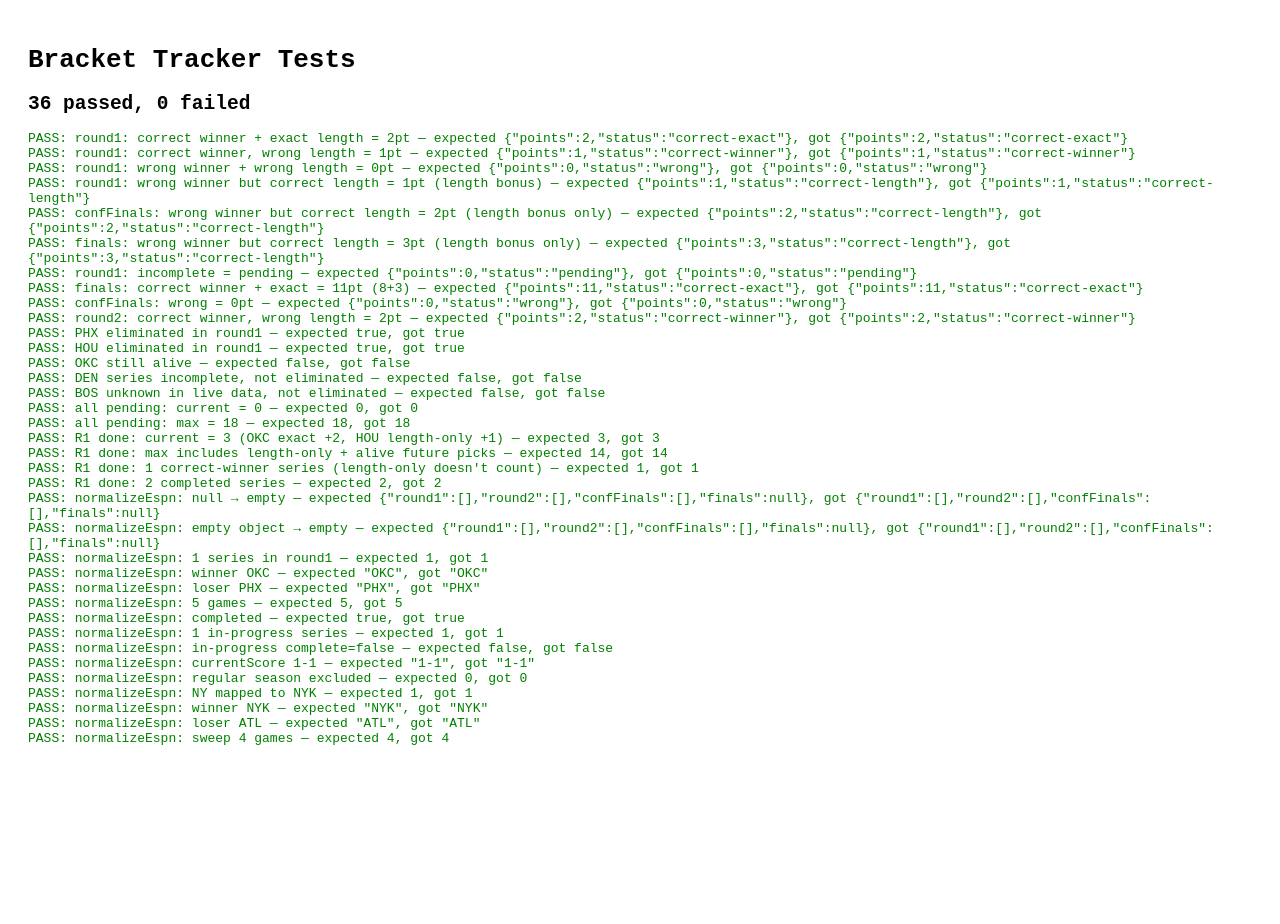
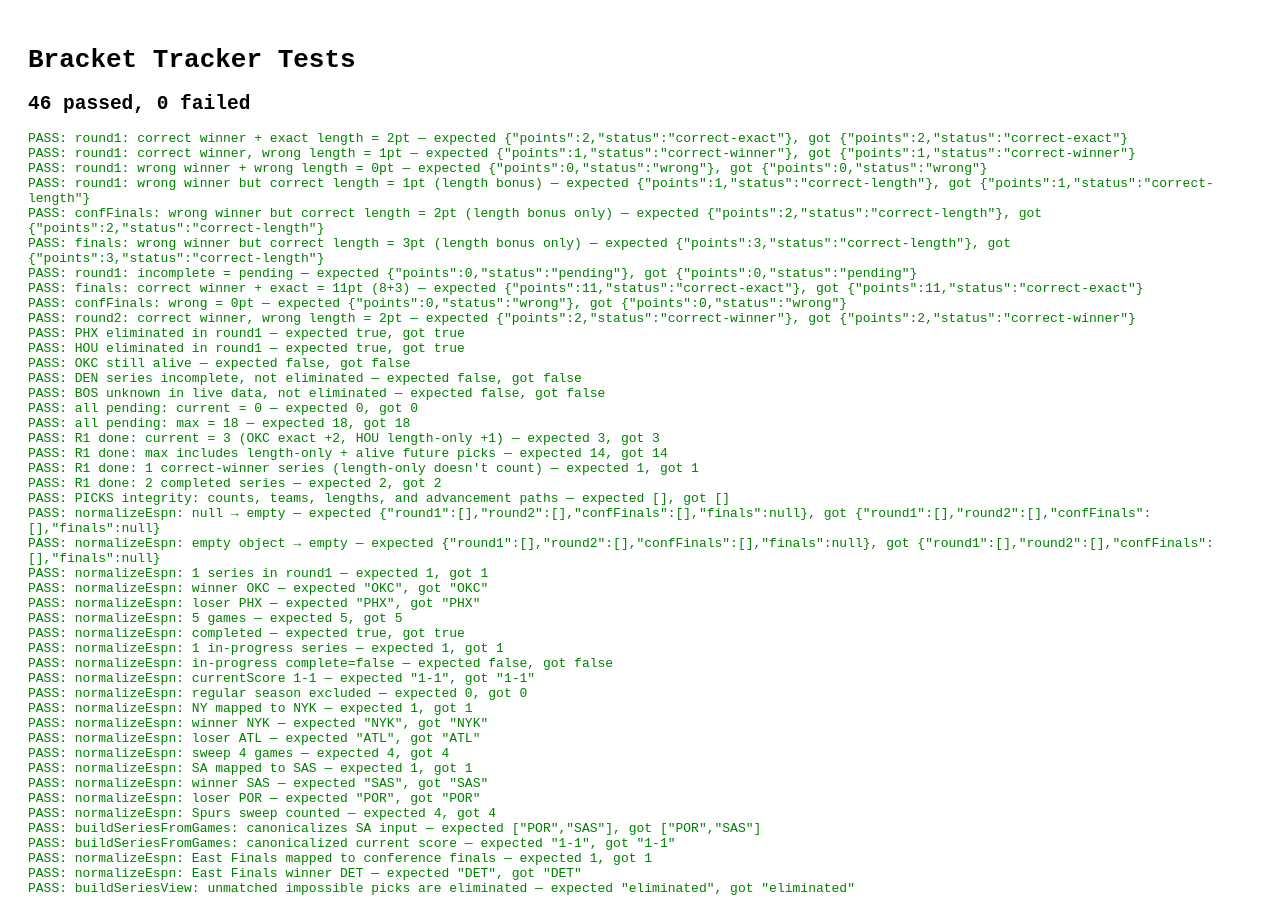
Before and after one commit to KirillShmilovich/nba_playoffs_bracket, a plain HTML site: page tests/test.html in a window 1280 px wide. Before the commit the page ends 800 px from the top, so only its background shows below. Drawn offline with Linux system fonts and the light colour scheme.

Commit message:
Fix ESPN Spurs normalization

```diff
--- a/espn.js
+++ b/espn.js
@@ -6,7 +6,7 @@ const VALID_TEAMS = new Set([
 ]);
 
 // ESPN sometimes abbreviates teams differently than we do. Map to our canonical form.
-const ABBR_FIX = { "NY": "NYK", "NYK": "NYK" };
+const ABBR_FIX = { "NY": "NYK", "SA": "SAS" };
 
 const PLAYOFFS_START = "20260418";
 const PLAYOFFS_END   = "20260701";
@@ -21,7 +21,7 @@ function detectRound(headline) {
   if (!headline) return null;
   const h = headline.toLowerCase();
   if (h.includes("nba finals") || h === "finals" || h.startsWith("finals -")) return "finals";
-  if (h.includes("conf. finals") || h.includes("conference finals") || h.includes("conf finals")) return "confFinals";
+  if (h.includes("conf. finals") || h.includes("conference finals") || h.includes("conf finals") || /\b(east|west) finals\b/.test(h)) return "confFinals";
   if (h.includes("conf. semifinals") || h.includes("conference semifinals") || h.includes("conf semifinals") || h.includes("2nd round") || h.includes("semifinals")) return "round2";
   if (h.includes("1st round") || h.includes("first round")) return "round1";
   return null;
@@ -42,17 +42,22 @@ export function buildSeriesFromGames(games) {
 
   for (const g of games) {
     if (!g.round || !bucketByRound[g.round]) continue;
-    if (!VALID_TEAMS.has(g.teamA) || !VALID_TEAMS.has(g.teamB)) continue;
-    const key = pairKey(g.teamA, g.teamB);
+    const teamA = canonicalAbbr(g.teamA);
+    const teamB = canonicalAbbr(g.teamB);
+    const winnerAbbr = canonicalAbbr(g.winnerAbbr);
+    if (!VALID_TEAMS.has(teamA) || !VALID_TEAMS.has(teamB)) continue;
+    const key = pairKey(teamA, teamB);
     const bucket = bucketByRound[g.round];
     let s = bucket.get(key);
     if (!s) {
-      s = { matchup: [g.teamA, g.teamB].sort(), wins: {} };
-      s.wins[g.teamA] = 0;
-      s.wins[g.teamB] = 0;
+      s = { matchup: [teamA, teamB].sort(), wins: {} };
+      s.wins[teamA] = 0;
+      s.wins[teamB] = 0;
       bucket.set(key, s);
     }
-    if (g.winnerAbbr) s.wins[g.winnerAbbr] = (s.wins[g.winnerAbbr] || 0) + 1;
+    if (winnerAbbr === teamA || winnerAbbr === teamB) {
+      s.wins[winnerAbbr] = (s.wins[winnerAbbr] || 0) + 1;
+    }
   }
 
   for (const round of Object.keys(bucketByRound)) {
--- a/scoring.js
+++ b/scoring.js
@@ -126,7 +126,7 @@ export function buildSeriesView(picksByName, live) {
         }
         const entry = matchups.get(key);
         const result = scoreSeries(p, entry.actual, round);
-        if (entry.actual && !entry.actual.complete) {
+        if (!entry.actual || !entry.actual.complete) {
           if (isEliminated(p.winner, live) || isEliminated(p.loser, live)) {
             result.status = "eliminated";
           }
--- a/tests/test.html
+++ b/tests/test.html
@@ -7,8 +7,9 @@
 <h1>Bracket Tracker Tests</h1>
 <div id="results"></div>
 <script type="module">
-import { scoreSeries, scoreBracket, isEliminated, ROUND_POINTS } from '../scoring.js';
+import { scoreSeries, scoreBracket, isEliminated, ROUND_POINTS, buildSeriesView } from '../scoring.js';
 import { normalizeEspn, buildSeriesFromGames } from '../espn.js';
+import { PICKS, TEAM_NAMES } from '../picks.js';
 
 const results = document.getElementById('results');
 let passed = 0, failed = 0;
@@ -129,6 +130,67 @@ assertEq(scoredR1.max, 14, "R1 done: max includes length-only + alive future pic
 assertEq(scoredR1.correctCount, 1, "R1 done: 1 correct-winner series (length-only doesn't count)");
 assertEq(scoredR1.totalCompleted, 2, "R1 done: 2 completed series");
 
+// --- picks integrity tests ---
+function sortedUnique(values) {
+  return [...new Set(values)].sort();
+}
+
+function teamListForRound(picksInRound) {
+  return sortedUnique(picksInRound.flatMap(p => [p.winner, p.loser]));
+}
+
+function validatePickSet(name, picks) {
+  const errors = [];
+  const expectedCounts = { round1: 8, round2: 4, confFinals: 2 };
+  for (const [round, expected] of Object.entries(expectedCounts)) {
+    if (!Array.isArray(picks[round]) || picks[round].length !== expected) {
+      errors.push(`${name} ${round} has ${picks[round]?.length ?? 0} picks`);
+    }
+    for (const pick of picks[round] || []) {
+      if (!TEAM_NAMES[pick.winner]) errors.push(`${name} ${round} unknown winner ${pick.winner}`);
+      if (!TEAM_NAMES[pick.loser]) errors.push(`${name} ${round} unknown loser ${pick.loser}`);
+      if (pick.winner === pick.loser) errors.push(`${name} ${round} repeats team ${pick.winner}`);
+      if (!Number.isInteger(pick.games) || pick.games < 4 || pick.games > 7) {
+        errors.push(`${name} ${round} invalid length ${pick.games}`);
+      }
+    }
+  }
+
+  if (!picks.finals) {
+    errors.push(`${name} missing finals pick`);
+  } else {
+    if (!TEAM_NAMES[picks.finals.winner]) errors.push(`${name} finals unknown winner ${picks.finals.winner}`);
+    if (!TEAM_NAMES[picks.finals.loser]) errors.push(`${name} finals unknown loser ${picks.finals.loser}`);
+    if (picks.finals.winner === picks.finals.loser) errors.push(`${name} finals repeats team ${picks.finals.winner}`);
+    if (!Number.isInteger(picks.finals.games) || picks.finals.games < 4 || picks.finals.games > 7) {
+      errors.push(`${name} finals invalid length ${picks.finals.games}`);
+    }
+  }
+
+  const r1Winners = sortedUnique((picks.round1 || []).map(p => p.winner));
+  const r2Teams = teamListForRound(picks.round2 || []);
+  if (JSON.stringify(r2Teams) !== JSON.stringify(r1Winners)) {
+    errors.push(`${name} round2 teams do not match round1 winners`);
+  }
+
+  const r2Winners = sortedUnique((picks.round2 || []).map(p => p.winner));
+  const cfTeams = teamListForRound(picks.confFinals || []);
+  if (JSON.stringify(cfTeams) !== JSON.stringify(r2Winners)) {
+    errors.push(`${name} conference finals teams do not match round2 winners`);
+  }
+
+  const cfWinners = sortedUnique((picks.confFinals || []).map(p => p.winner));
+  const finalsTeams = picks.finals ? sortedUnique([picks.finals.winner, picks.finals.loser]) : [];
+  if (JSON.stringify(finalsTeams) !== JSON.stringify(cfWinners)) {
+    errors.push(`${name} finals teams do not match conference finals winners`);
+  }
+
+  return errors;
+}
+
+const pickIntegrityErrors = Object.entries(PICKS).flatMap(([name, picks]) => validatePickSet(name, picks));
+assertEq(pickIntegrityErrors, [], "PICKS integrity: counts, teams, lengths, and advancement paths");
+
 // --- normalizeEspn tests ---
 assertEq(
   normalizeEspn(null),
@@ -205,6 +267,60 @@ assertEq(outNY.round1[0].winner, "NYK", "normalizeEspn: winner NYK");
 assertEq(outNY.round1[0].loser, "ATL", "normalizeEspn: loser ATL");
 assertEq(outNY.round1[0].games, 4, "normalizeEspn: sweep 4 games");
 
+// SA → SAS mapping
+const saMapping = {
+  events: [
+    fakeEvent("SA","POR","SA","West 1st Round - Game 1"),
+    fakeEvent("SA","POR","SA","West 1st Round - Game 2"),
+    fakeEvent("SA","POR","SA","West 1st Round - Game 3"),
+    fakeEvent("SA","POR","SA","West 1st Round - Game 4")
+  ]
+};
+const outSA = normalizeEspn(saMapping);
+assertEq(outSA.round1.length, 1, "normalizeEspn: SA mapped to SAS");
+assertEq(outSA.round1[0].winner, "SAS", "normalizeEspn: winner SAS");
+assertEq(outSA.round1[0].loser, "POR", "normalizeEspn: loser POR");
+assertEq(outSA.round1[0].games, 4, "normalizeEspn: Spurs sweep counted");
+
+const directGamesSA = buildSeriesFromGames([
+  { round: "round1", teamA: "SA", teamB: "POR", winnerAbbr: "SA" },
+  { round: "round1", teamA: "SA", teamB: "POR", winnerAbbr: "POR" }
+]);
+assertEq(directGamesSA.round1[0].matchup, ["POR","SAS"], "buildSeriesFromGames: canonicalizes SA input");
+assertEq(directGamesSA.round1[0].currentScore, "1-1", "buildSeriesFromGames: canonicalized current score");
+
+// ESPN uses East/West Finals, not just Conference Finals
+const eastFinalsSample = {
+  events: [
+    fakeEvent("DET","BOS","DET","East Finals - Game 1"),
+    fakeEvent("DET","BOS","DET","East Finals - Game 2"),
+    fakeEvent("DET","BOS","DET","East Finals - Game 3"),
+    fakeEvent("DET","BOS","DET","East Finals - Game 4")
+  ]
+};
+const outEastFinals = normalizeEspn(eastFinalsSample);
+assertEq(outEastFinals.confFinals.length, 1, "normalizeEspn: East Finals mapped to conference finals");
+assertEq(outEastFinals.confFinals[0].winner, "DET", "normalizeEspn: East Finals winner DET");
+
+// --- buildSeriesView tests ---
+const impossibleSeriesView = buildSeriesView({
+  "Tester": {
+    round1: [],
+    round2: [{ winner: "OKC", loser: "HOU", games: 5 }],
+    confFinals: [],
+    finals: null
+  }
+}, {
+  round1: [
+    { matchup: ["HOU","LAL"], winner: "LAL", loser: "HOU", games: 6, complete: true }
+  ],
+  round2: [],
+  confFinals: [],
+  finals: null
+});
+const impossibleRound2 = impossibleSeriesView.round2.find(e => e.matchup.join("|") === "HOU|OKC");
+assertEq(impossibleRound2.picks[0].result.status, "eliminated", "buildSeriesView: unmatched impossible picks are eliminated");
+
 document.title = `${failed === 0 ? 'PASS' : 'FAIL'} ${passed}/${passed + failed}`;
 results.insertAdjacentHTML('afterbegin', `<h2>${passed} passed, ${failed} failed</h2>`);
 </script>
```
